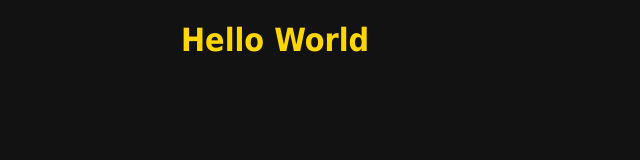
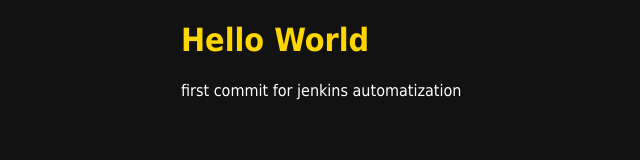
Before and after one commit to paulcynic/app-for-jenkins, a plain HTML site: page index.html in a window 1280 px wide. Shown: the whole page, without its empty margins (179-819 px from the left). Drawn offline with Linux system fonts and the light colour scheme.

Commit message:
git automatization

```diff
--- a/index.html
+++ b/index.html
@@ -11,5 +11,6 @@ h1 { color: gold; }
 </head>
 <body>
 <h1>Hello World</h1>
+<p>first commit for jenkins automatization</p>
 </body>
 </html>
```
